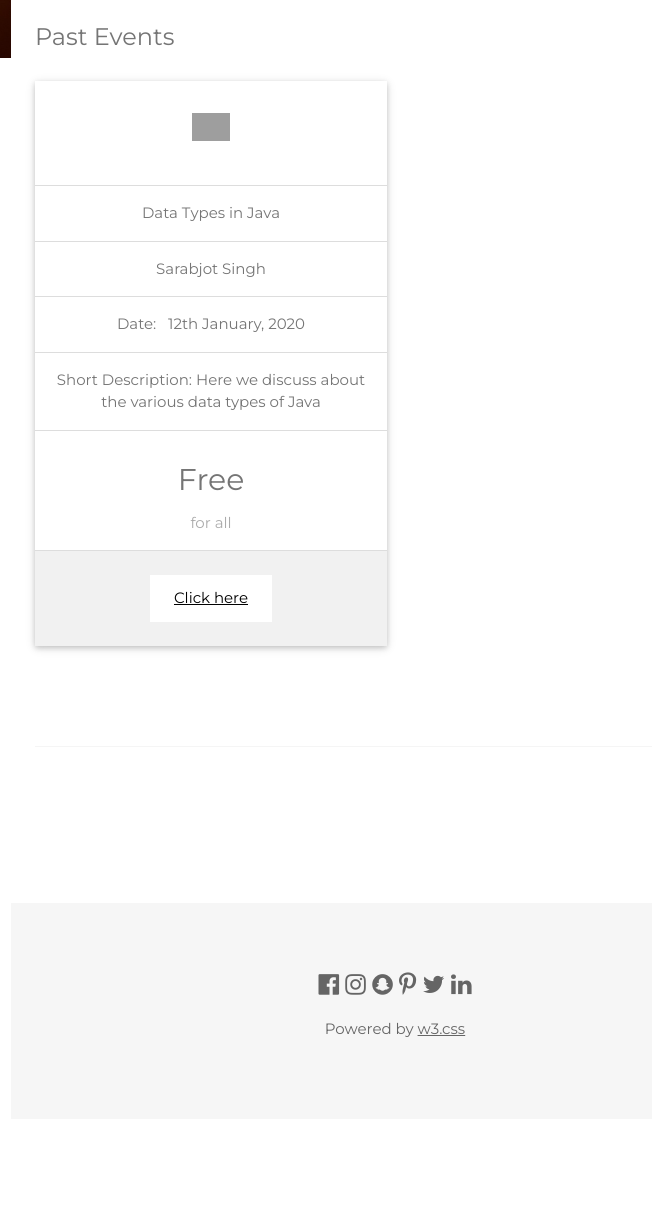
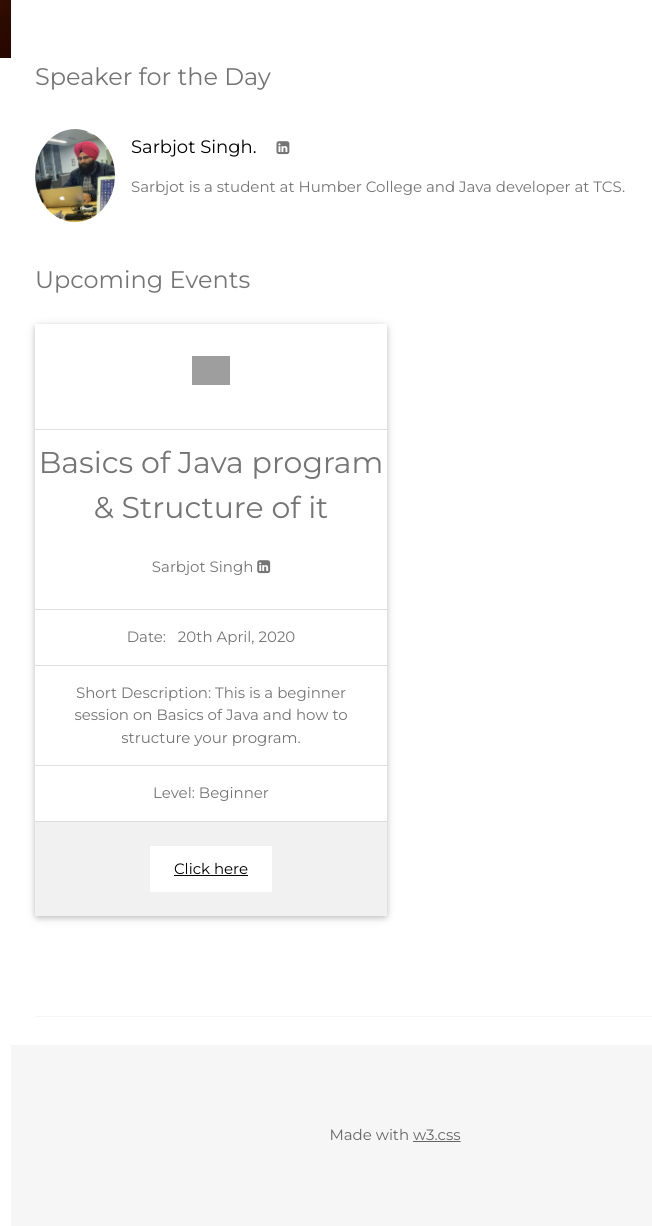
Before and after one commit to 98sunny/98sunny.github.io, a website: page geekpoint.html in a window 1280 px wide. Shown: the part 742-1968 px from the top of the page, without its empty margins (501-1153 px from the left). Before the commit the page ends 1861 px from the top, so only its background shows below. Drawn offline with nearby package versions, Linux system fonts and the light colour scheme; grey boxes are pictures that could not be loaded.

Commit message:
Added the Java Sesssion
Added the link to Basic of session 1 by Sarbjot

```diff
--- a/geekpoint.html
+++ b/geekpoint.html
@@ -46,9 +46,8 @@
         </a>
         <div class="w3-bar-block w3-center">
             <a href="#" class="w3-bar-item w3-button w3-text-grey w3-hover-black" onclick="closeNav()">Home</a>
-            <a href="#portfolio" class="w3-bar-item w3-button w3-text-grey w3-hover-black"
-                onclick="closeNav()">Portfolio</a>
-            <a href="#about" class="w3-bar-item w3-button w3-text-grey w3-hover-black" onclick="closeNav()">About</a>
+
+            <a href="#about" class="w3-bar-item w3-button w3-text-grey w3-hover-black" onclick="closeNav()">About Us</a>
             <a href="#contact" class="w3-bar-item w3-button w3-text-grey w3-hover-black"
                 onclick="closeNav()">Contact</a>
         </div>
@@ -70,7 +69,7 @@
             <img src="/w3images/profile_girl.jpg" class="w3-image w3-hide-large w3-hide-medium w3-round" width="1000"
                 height="1333">
             <button class="w3-button w3-light-grey w3-padding-large w3-margin-top">
-                <i class="fa fa-calendar"></i> Upcoming Event
+                <a href="#upcomingEvents"><i class="fa fa-calendar"></i> Upcoming Event</a>
             </button>
         </header>
         <!-- About Section -->
@@ -85,19 +84,14 @@
                 with an intend to spread the love of programming with all. We organize <b>code labs, discussions,
                     demos, talks, lightening talks, seminars</b>. All the upcoming events are updated here.
             </p>
-            <!-- <h3 class="w3-padding-16">Upcoming Event</h3>
-            <p class="w3-wide">Photography</p>
-            <div class="w3-light-grey">
+
+            <!-- <div class="w3-light-grey">
                 <div class="w3-container w3-center w3-padding-small w3-dark-grey" style="width:95%">95%</div>
             </div>
-            <p class="w3-wide">Web Design</p>
-            <div class="w3-light-grey">
-                <div class="w3-container w3-center w3-padding-small w3-dark-grey" style="width:85%">85%</div>
-            </div>
-            <p class="w3-wide">Photoshop</p>
-            <div class="w3-light-grey">
-                <div class="w3-container w3-center w3-padding-small w3-dark-grey" style="width:80%">80%</div>
-            </div><br> -->
+            <p class="w3-wide">Web Design</p> -->
+
+
+            <br>
 
 
 
@@ -129,42 +123,39 @@
                 <i class="fa fa-download"></i> Download Resume
             </button> -->
 
-            <!-- Testimonials
-            <h3 class="w3-padding-24">My Reputation</h3>
-            <img src="/w3images/avatar_smoke.jpg" alt="Avatar" class="w3-left w3-circle w3-margin-right"
-                style="width:80px">
-            <p><span class="w3-large w3-text-black w3-margin-right">Chandler Bing.</span> Web Designer.</p>
-            <p>Jane Doe is just awesome. I am so happy to have met her!</p><br>
+            <!-- Testimonials -->
+            <h3 class="w3-padding-24">Speaker for the Day</h3>
+            <img src="img/geekpoint/sarab.jpeg" alt="Sarb" class="w3-left w3-circle w3-margin-right" style="width:80px">
+            <p><span class="w3-large w3-text-black w3-margin-right">Sarbjot Singh.</span> <a target="blank"
+                    href="https://www.linkedin.com/in/sarbjot-singh-557957104/"><i
+                        class="fa fa-linkedin-square"></i></a></p>
+            <p>Sarbjot is a student at Humber College and Java developer at TCS.</p><br>
 
-            <img src="/w3images/bandmember.jpg" alt="Avatar" class="w3-left w3-circle w3-margin-right"
-                style="width:80px">
-            <p><span class="w3-large w3-text-black w3-margin-right">Chris Fox.</span> CEO at Mighty Schools.</p>
-            <p>Jane Doe saved us from a web disaster.</p><br>
 
-            <img src="/w3images/avatar_g2.jpg" alt="Avatar" class="w3-left w3-circle w3-margin-right"
-                style="width:80px">
-            <p><span class="w3-large w3-text-black w3-margin-right">Rebecca Flex.</span> CEO at Company.</p>
-            <p>No one is better than Jane Doe.</p><br> -->
 
-            <!-- Grid for pricing tables -->
-            <h3 class="w3-padding-16">Past Events</h3>
+            <!-- Grid for upcoming events -->
+            <h3 class="w3-padding-16" id="upcomingEvents">Upcoming Events</h3>
             <div class="w3-row-padding" style="margin:0 -16px">
                 <div class="w3-half w3-margin-bottom">
                     <ul class="w3-ul w3-center w3-card w3-hover-shadow">
                         <li class="w3-white w3-xlarge w3-padding-32"><img
                                 src="https://www.skillsoft.com/wp-content/uploads/2018/01/java-icon.png" alt=""
                                 srcset="" height="12%" width="12%"></li>
-                        <li class="w3-padding-16">Data Types in Java</li>
-                        <li class="w3-padding-16">Sarabjot Singh</li>
-                        <li class="w3-padding-16">Date:&nbsp&nbsp&nbsp12th January, 2020</li>
-                        <li class="w3-padding-16">Short Description: Here we discuss about the various data types of
-                            Java</li>
-                        <li class="w3-padding-16">
-                            <h2>Free</h2>
-                            <span class="w3-opacity">for all</span>
+                        <h2>Basics of Java program & Structure of it</h2>
+
+                        <li class="w3-padding-16">Sarbjot Singh&nbsp<a target="blank"
+                                href="https://www.linkedin.com/in/sarbjot-singh-557957104/"><i
+                                    class="fa fa-linkedin-square"></i></a>
+                            </p>
                         </li>
+                        <li class="w3-padding-16">Date:&nbsp&nbsp&nbsp20th April, 2020</li>
+                        <li class="w3-padding-16">Short Description: This is a beginner session
+                            on Basics of Java and how to structure your program.
+                        </li>
+                        <li class="w3-padding-16">Level: Beginner</li>
                         <li class="w3-light-grey w3-padding-24">
-                            <button class="w3-button w3-white w3-padding-large w3-hover-black"><a href="#">Click
+                            <button class="w3-button w3-white w3-padding-large w3-hover-black"><a target="blank"
+                                    href="https://meet.google.com/xtb-abgr-kai">Click
                                     here</a></button>
                         </li>
                     </ul>
@@ -203,50 +194,15 @@
             <!-- End Portfolio Section -->
         </div>
 
-
-
-        <!-- Contact Section -->
-        <div class="w3-padding-32 w3-content w3-text-grey" id="contact" style="margin-bottom:64px">
-            <!-- <h2>Contact Me</h2>
-            <hr class="w3-opacity">
-
-            <div class="w3-section">
-                <p><i class="fa fa-map-marker fa-fw w3-xxlarge w3-margin-right"></i> Chicago, US</p>
-                <p><i class="fa fa-phone fa-fw w3-xxlarge w3-margin-right"></i> Phone: +00 151515</p>
-                <p><i class="fa fa-envelope fa-fw w3-xxlarge w3-margin-right"> </i> Email: mail@mail.com</p>
-            </div> -->
-
-            <!-- Image of location/map -->
-            <!-- <img src="/w3images/map.jpg" class="w3-image w3-greyscale" style="width:100%;margin:32px 0"> -->
-
-            <!-- <p>Lets get in touch. Send me a message:</p> -->
-            <!-- <form action="/action_page.php" target="_blank">
-                <p><input class="w3-input w3-padding-16 w3-border" type="text" placeholder="Name" required name="Name">
-                </p>
-                <p><input class="w3-input w3-padding-16 w3-border" type="text" placeholder="Email" required
-                        name="Email"></p>
-                <p><input class="w3-input w3-padding-16 w3-border" type="text" placeholder="Subject" required
-                        name="Subject"></p>
-                <p><input class="w3-input w3-padding-16 w3-border" type="text" placeholder="Message" required
-                        name="Message"></p>
-                <p>
-                    <button class="w3-button w3-light-grey w3-padding-large" type="submit">
-                        <i class="fa fa-paper-plane"></i> SEND MESSAGE
-                    </button>
-                </p>
-            </form> -->
-            <!-- End Contact Section -->
-        </div>
-
         <!-- Footer -->
         <footer class="w3-container w3-padding-64 w3-light-grey w3-center w3-opacity w3-xlarge" style="margin:-24px">
-            <i class="fa fa-facebook-official w3-hover-opacity"></i>
+            <!-- <i class="fa fa-facebook-official w3-hover-opacity"></i>
             <i class="fa fa-instagram w3-hover-opacity"></i>
             <i class="fa fa-snapchat w3-hover-opacity"></i>
             <i class="fa fa-pinterest-p w3-hover-opacity"></i>
             <i class="fa fa-twitter w3-hover-opacity"></i>
-            <i class="fa fa-linkedin w3-hover-opacity"></i>
-            <p class="w3-medium">Powered by <a href="https://www.w3schools.com/w3css/default.asp" target="_blank"
+            <i class="fa fa-linkedin w3-hover-opacity"></i> -->
+            <p class="w3-medium">Made with <a href="https://www.w3schools.com/w3css/default.asp" target="_blank"
                     class="w3-hover-text-green">w3.css</a></p>
             <!-- End footer -->
         </footer>
```
Also changed, not shown: img/geekpoint/sarab.jpeg (added).
